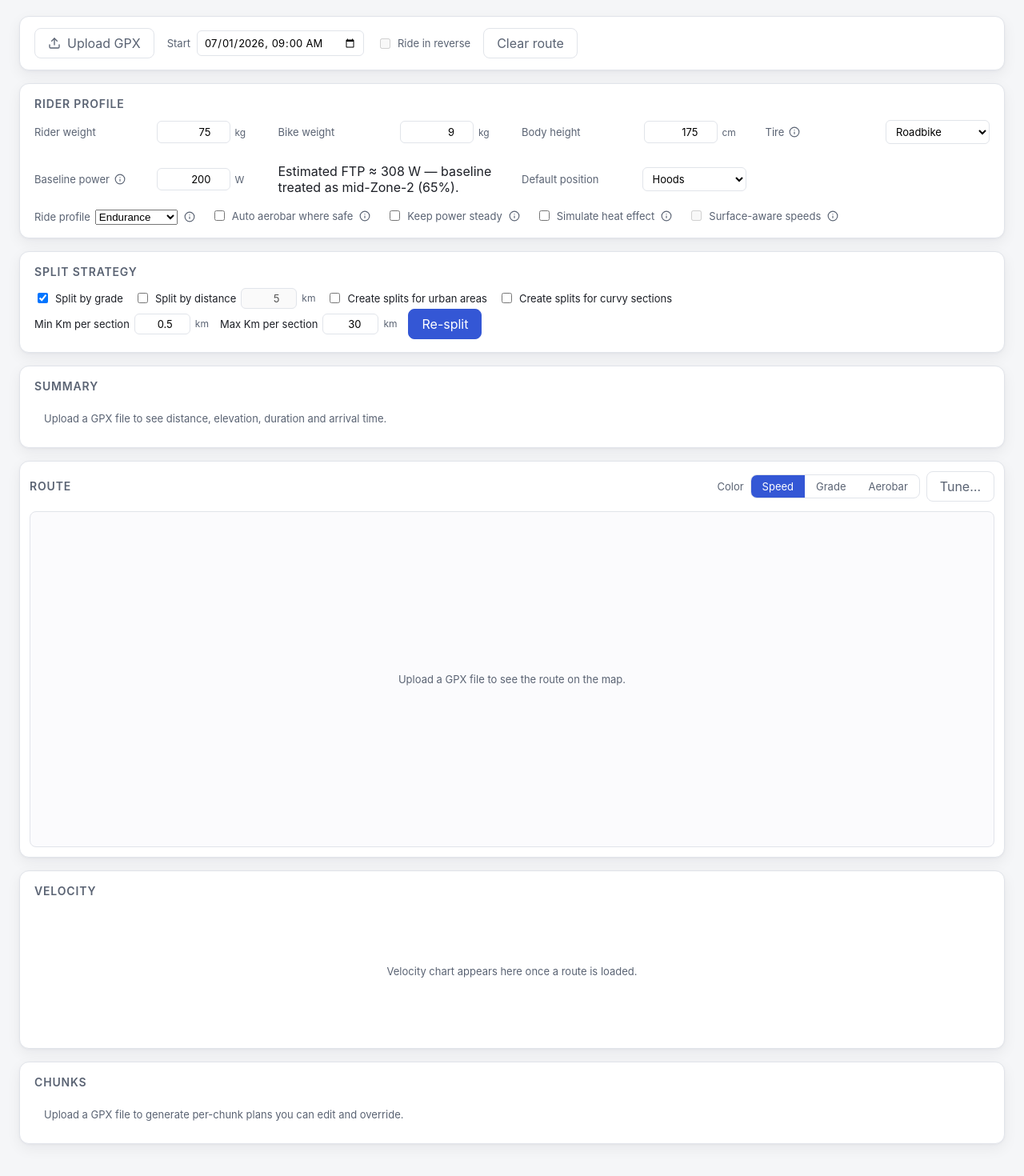
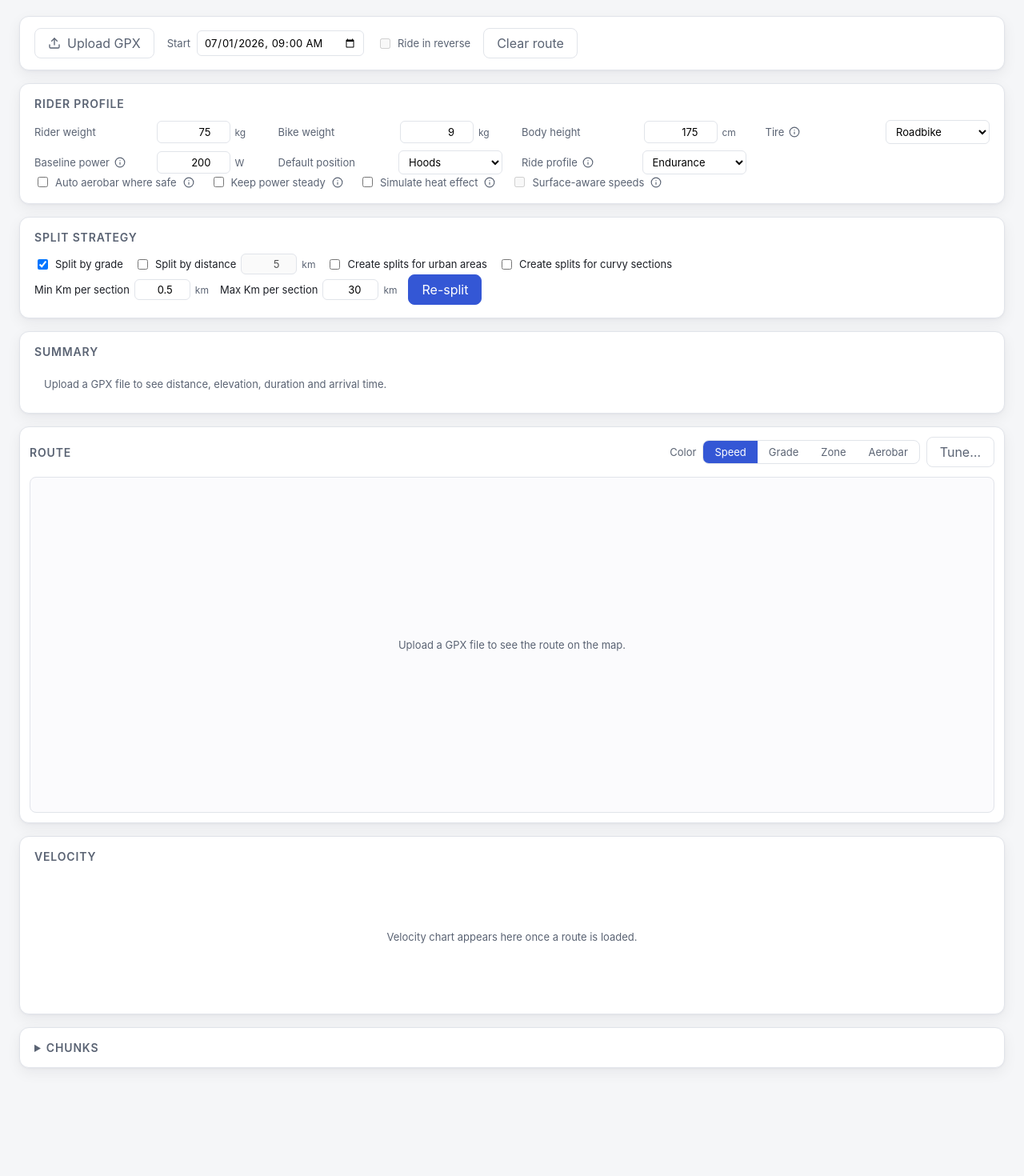
Before and after one commit to langersteff/roadbike-simulator, a React (Vite) app: page / in a window 1280 px wide. Shown: the part 74-1544 px from the top of the page at 80% size. After the commit the page ends 1489 px from the top, so only its background shows below. Built offline with nearby package versions, Linux system fonts and the light colour scheme.

Commit message:
Refine load UI: zone bars, map/chart zone coloring, aligned profile picker, collapsible chunks

```diff
--- a/src/components/ride/ColorScaleToggle.tsx
+++ b/src/components/ride/ColorScaleToggle.tsx
@@ -9,6 +9,7 @@ interface ColorScaleToggleProps {
 const OPTIONS: Array<{ value: ColorScale; label: string }> = [
   { value: 'speed', label: 'Speed' },
   { value: 'grade', label: 'Grade' },
+  { value: 'zone', label: 'Zone' },
   { value: 'aerobar', label: 'Aerobar' },
   { value: 'curvy', label: 'Curvy' },
 ];
--- a/src/components/ride/RideProfilePicker.tsx
+++ /dev/null
@@ -1,26 +0,0 @@
-import { RIDE_PROFILES, type RideProfileId } from '../../lib/ride/zones';
-import { InfoTooltip } from '../InfoTooltip';
-import { RIDE_PROFILE_TOOLTIP } from '../../lib/uiCopy';
-
-const PROFILE_IDS = Object.keys(RIDE_PROFILES) as RideProfileId[];
-
-interface RideProfilePickerProps {
-  value: RideProfileId;
-  onChange: (next: RideProfileId) => void;
-}
-
-export function RideProfilePicker({ value, onChange }: RideProfilePickerProps) {
-  return (
-    <label className="reverse-toggle">
-      Ride profile
-      <select value={value} onChange={(event) => onChange(event.target.value as RideProfileId)}>
-        {PROFILE_IDS.map((id) => (
-          <option key={id} value={id}>
-            {RIDE_PROFILES[id].label}
-          </option>
-        ))}
-      </select>
-      <InfoTooltip content={RIDE_PROFILE_TOOLTIP} label="How ride profiles work" />
-    </label>
-  );
-}
--- a/src/components/ride/RiderProfileForm.tsx
+++ b/src/components/ride/RiderProfileForm.tsx
@@ -10,8 +10,13 @@ import {
 import { NumberInputRow, SelectInputRow } from '../InputRow';
 import type { RiderProfile } from '../../lib/ride/types';
 import type { Position, Tire } from '../../types';
-import { deriveFtpW } from '../../lib/ride/zones';
-import { BASELINE_POWER_TOOLTIP, TIRE_TOOLTIP } from '../../lib/uiCopy';
+import { deriveFtpW, RIDE_PROFILES, type RideProfileId } from '../../lib/ride/zones';
+import { BASELINE_POWER_TOOLTIP, RIDE_PROFILE_TOOLTIP, TIRE_TOOLTIP } from '../../lib/uiCopy';
+
+const RIDE_PROFILE_OPTIONS = (Object.keys(RIDE_PROFILES) as RideProfileId[]).map((value) => ({
+  value,
+  label: RIDE_PROFILES[value].label,
+}));
 
 const TIRE_OPTIONS = (Object.keys(TIRE_LABELS) as Tire[]).map((value) => ({
   value,
@@ -26,10 +31,18 @@ const POSITION_OPTIONS = (Object.keys(POSITION_LABELS) as Position[]).map((value
 interface RiderProfileFormProps {
   profile: RiderProfile;
   units: UnitSystem;
+  rideProfile: RideProfileId;
   onChange: (next: RiderProfile) => void;
+  onRideProfileChange: (next: RideProfileId) => void;
 }
 
-export function RiderProfileForm({ profile, units, onChange }: RiderProfileFormProps) {
+export function RiderProfileForm({
+  profile,
+  units,
+  rideProfile,
+  onChange,
+  onRideProfileChange,
+}: RiderProfileFormProps) {
   const patch = (delta: Partial<RiderProfile>) => onChange({ ...profile, ...delta });
 
   return (
@@ -67,19 +80,22 @@ export function RiderProfileForm({ profile, units, onChange }: RiderProfileFormP
         unitSuffix="W"
         value={profile.baselinePower}
         decimals={0}
-        tooltip={BASELINE_POWER_TOOLTIP}
+        tooltip={`${BASELINE_POWER_TOOLTIP}\n\nEstimated FTP ≈ ${Math.round(deriveFtpW(profile.baselinePower))} W (baseline treated as mid-Zone-2, 65%).`}
         onChange={(power) => patch({ baselinePower: power })}
       />
-      <p className="profile-form__note">
-        Estimated FTP ≈ {Math.round(deriveFtpW(profile.baselinePower))} W — baseline treated as
-        mid-Zone-2 (65%).
-      </p>
       <SelectInputRow
         label="Default position"
         value={profile.defaultPosition}
         options={POSITION_OPTIONS}
         onChange={(position) => patch({ defaultPosition: position })}
       />
+      <SelectInputRow
+        label="Ride profile"
+        value={rideProfile}
+        options={RIDE_PROFILE_OPTIONS}
+        tooltip={RIDE_PROFILE_TOOLTIP}
+        onChange={onRideProfileChange}
+      />
     </div>
   );
 }
--- a/src/components/ride/RouteMap.tsx
+++ b/src/components/ride/RouteMap.tsx
@@ -6,6 +6,7 @@ import type { RoutePoint } from '../../lib/gpx/parse';
 import type { Chunk, ChunkOverrides, ColorScale, RiderProfile } from '../../lib/ride/types';
 import type { UnitSystem } from '../../types';
 import { chunkColors } from '../../lib/ride/colorScale';
+import { deriveFtpW } from '../../lib/ride/zones';
 import { ChunkPopup } from './ChunkPopup';
 
 export interface JumpRequest {
@@ -75,7 +76,10 @@ export function RouteMap({
   jumpRequest,
   onChunkOverrideChange,
 }: RouteMapProps) {
-  const colors = useMemo(() => chunkColors(chunks, colorScale), [chunks, colorScale]);
+  const colors = useMemo(
+    () => chunkColors(chunks, colorScale, deriveFtpW(profile.baselinePower)),
+    [chunks, colorScale, profile.baselinePower],
+  );
 
   if (points.length === 0) {
     return (
--- a/src/lib/ride/colorScale.ts
+++ b/src/lib/ride/colorScale.ts
@@ -1,5 +1,6 @@
 import type { ColorScale } from './types';
 import type { Chunk } from './types';
+import { zoneForFraction, ZONE_META } from './zones';
 
 interface ChunkMetric {
   metric: number;
@@ -42,8 +43,14 @@ function metricFor(chunk: Chunk, scale: ColorScale): ChunkMetric {
   return { metric: chunk.effectiveGradePct, diverging: true };
 }
 
-export function chunkColors(chunks: Chunk[], scale: ColorScale): string[] {
+export function chunkColors(chunks: Chunk[], scale: ColorScale, ftpW = 0): string[] {
   if (chunks.length === 0) return [];
+
+  if (scale === 'zone') {
+    return chunks.map((chunk) =>
+      ftpW > 0 ? ZONE_META[zoneForFraction(chunk.effectivePower / ftpW)].color : INACTIVE_COLOR,
+    );
+  }
 
   if (scale === 'aerobar') {
     return chunks.map((chunk) =>
--- a/src/lib/ride/types.ts
+++ b/src/lib/ride/types.ts
@@ -5,7 +5,7 @@ import type { SplitConfig } from '../chunking/strategies';
 import type { PlaceNode } from '../osm/overpass';
 import type { RideProfileId } from './zones';
 
-export type ColorScale = 'speed' | 'grade' | 'aerobar' | 'curvy';
+export type ColorScale = 'speed' | 'grade' | 'aerobar' | 'curvy' | 'zone';
 
 export interface RiderProfile {
   riderWeight: number;
--- a/src/lib/ride/zones.ts
+++ b/src/lib/ride/zones.ts
@@ -24,6 +24,22 @@ export function zoneForFraction(fractionOfFtp: number): ZoneId {
   return match ? match.id : 'Z5';
 }
 
+export interface ZoneMeta {
+  name: string;
+  rangeLabel: string;
+  color: string;
+}
+
+// Display metadata for the time-in-zone breakdown. rangeLabel mirrors the %FTP bands in
+// ZONE_UPPER_BOUNDS; colors run cool→hot to match how training platforms shade intensity.
+export const ZONE_META: Record<ZoneId, ZoneMeta> = {
+  Z1: { name: 'Recovery', rangeLabel: '<55%', color: '#2bb3a3' },
+  Z2: { name: 'Endurance', rangeLabel: '55–75%', color: '#4caf50' },
+  Z3: { name: 'Tempo', rangeLabel: '76–90%', color: '#f4d03f' },
+  Z4: { name: 'Threshold', rangeLabel: '91–105%', color: '#ef9234' },
+  Z5: { name: 'VO2max+', rangeLabel: '≥106%', color: '#e0455e' },
+};
+
 export interface RideProfileSpec {
   cruiseFraction: number;
   ceilingFraction: number;
--- a/src/styles.css
+++ b/src/styles.css
@@ -582,6 +582,15 @@ body {
   color: var(--text-soft);
 }
 
+.ride-section__summary {
+  cursor: pointer;
+  user-select: none;
+}
+
+.ride-section--collapsible:not([open]) .ride-section__summary {
+  margin-bottom: 0;
+}
+
 .ride-section__title-row {
   display: flex;
   align-items: center;
@@ -870,6 +879,73 @@ body {
   font-size: 18px;
   font-weight: 600;
   font-variant-numeric: tabular-nums;
+}
+
+.route-summary__zones {
+  margin-top: 16px;
+  max-width: 460px;
+  padding: 12px 14px;
+  border: 1px solid var(--border);
+  border-radius: 10px;
+  background: var(--surface);
+}
+
+.route-summary__zones-title {
+  display: block;
+  margin-bottom: 8px;
+  font-size: 12px;
+  color: var(--text-soft);
+  text-transform: uppercase;
+  letter-spacing: 0.04em;
+}
+
+.zone-breakdown {
+  display: flex;
+  flex-direction: column;
+  gap: 5px;
+}
+
+.zone-breakdown__row {
+  display: grid;
+  grid-template-columns: 26px 78px 58px 1fr 58px 46px;
+  align-items: center;
+  gap: 10px;
+  font-size: 12px;
+  font-variant-numeric: tabular-nums;
+}
+
+.zone-breakdown__id {
+  font-weight: 700;
+}
+
+.zone-breakdown__name {
+  color: var(--text);
+}
+
+.zone-breakdown__range {
+  color: var(--text-soft);
+}
+
+.zone-breakdown__track {
+  height: 12px;
+  border-radius: 6px;
+  background: var(--surface-muted, #eceef1);
+  overflow: hidden;
+}
+
+.zone-breakdown__fill {
+  display: block;
+  height: 100%;
+  border-radius: 6px;
+}
+
+.zone-breakdown__time {
+  font-weight: 600;
+}
+
+.zone-breakdown__share {
+  text-align: right;
+  font-weight: 700;
 }
 
 .chunk-list {
--- a/src/views/RideSimulator.tsx
+++ b/src/views/RideSimulator.tsx
@@ -41,7 +41,6 @@ import { deriveFtpW } from '../lib/ride/zones';
 import type { Surface, UnitSystem } from '../types';
 import { GpxUpload } from '../components/ride/GpxUpload';
 import { RiderProfileForm } from '../components/ride/RiderProfileForm';
-import { RideProfilePicker } from '../components/ride/RideProfilePicker';
 import { StartTimeInput } from '../components/ride/StartTimeInput';
 import { SplitStrategyPicker } from '../components/ride/SplitStrategyPicker';
 import { TuningPopup } from '../components/ride/TuningPopup';
@@ -598,7 +597,7 @@ export function RideSimulator() {
       reSimulate(overridesByChunk, ranges, weatherByChunk);
     }
     // eslint-disable-next-line react-hooks/exhaustive-deps
-  }, [state.profile, state.autoAerobar, state.keepPowerSteady, state.heatEffect]);
+  }, [state.profile, state.rideProfile, state.autoAerobar, state.keepPowerSteady, state.heatEffect]);
 
   const handleOverrideChange = (chunkIndex: number, next: ChunkOverrides) => {
     const nextOverrides = { ...overridesByChunk, [chunkIndex]: next };
@@ -742,10 +741,12 @@ export function RideSimulator() {
 
       <section className="ride-section">
         <h2 className="ride-section__title">Rider profile</h2>
-        <RiderProfileForm profile={state.profile} units={state.units} onChange={handleProfileChange} />
-        <RideProfilePicker
-          value={state.rideProfile ?? 'endurance'}
-          onChange={(rideProfile) => setState((prev) => ({ ...prev, rideProfile }))}
+        <RiderProfileForm
+          profile={state.profile}
+          units={state.units}
+          rideProfile={state.rideProfile ?? 'endurance'}
+          onChange={handleProfileChange}
+          onRideProfileChange={(rideProfile) => setState((prev) => ({ ...prev, rideProfile }))}
         />
         <label className="reverse-toggle">
           <input
@@ -874,12 +875,13 @@ export function RideSimulator() {
           routePoints={orientedPoints}
           startDateTime={state.startDateTime}
           daylightWindows={daylightWindows}
+          ftpW={deriveFtpW(state.profile.baselinePower)}
           onHoverKm={setHoveredKm}
         />
       </section>
 
-      <section className="ride-section">
-        <h2 className="ride-section__title">Chunks</h2>
+      <details className="ride-section ride-section--collapsible">
+        <summary className="ride-section__title ride-section__summary">Chunks</summary>
         <ChunkList
           chunks={state.chunks}
           profile={state.profile}
@@ -893,7 +895,7 @@ export function RideSimulator() {
           onMergeWithNext={handleMergeWithNext}
           onJumpToChunk={handleJumpToChunk}
         />
-      </section>
+      </details>
     </div>
   );
 }
```
Also changed, not shown: src/components/ride/RouteSummary.tsx (+9 -7 lines), src/components/ride/VelocityChart.tsx (+42 -1 lines), src/components/ride/ZoneBreakdown.tsx (added, +37 -0 lines).
